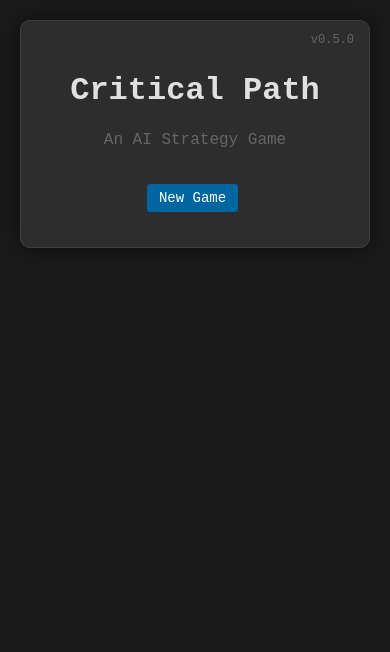
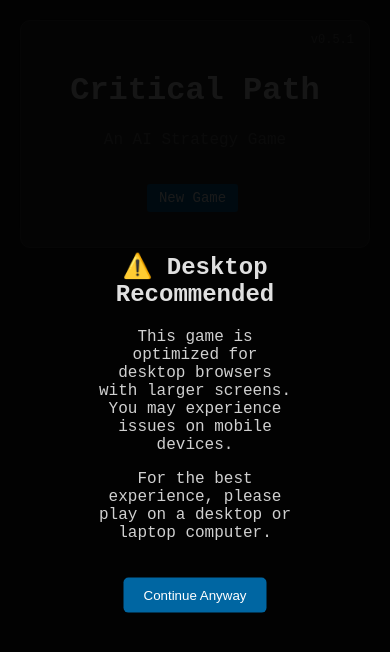
Before and after one commit to tkwa/save-the-world-game, a website with bundled scripts: page index.html in a window 390 px wide. Built offline with nearby package versions, Linux system fonts and the light colour scheme.

Commit message:
v0.5.1: Add mobile warning and bump patch version
- Add mobile UX warning overlay for screens <768px width
- Update package.json and game-core.js VERSION to v0.5.1
- Update CHANGELOG.md with comprehensive v0.5.1 release notes
- Mobile warning includes dismissible overlay with desktop recommendation

Tests: ✅ All passed (11ms, 14.28% coverage)

```diff
--- a/game-core.js
+++ b/game-core.js
@@ -50,7 +50,7 @@ import {
 /* global continueToNextPhase */
 /* eslint-enable no-unused-vars */
 
-const VERSION = "v0.5.0"
+const VERSION = "v0.5.1"
 
 
 // Technology visibility conditions - functions that determine if a tech should be visible
--- a/index.html
+++ b/index.html
@@ -238,6 +238,16 @@
     </style>
 </head>
 <body>
+    <!-- Mobile warning -->
+    <div id="mobile-warning" style="display: none; position: fixed; top: 0; left: 0; width: 100%; height: 100%; background-color: rgba(0,0,0,0.9); z-index: 9999; color: white; text-align: center; padding: 20px; box-sizing: border-box;">
+        <div style="position: absolute; top: 50%; left: 50%; transform: translate(-50%, -50%); max-width: 400px;">
+            <h2>⚠️ Desktop Recommended</h2>
+            <p>This game is optimized for desktop browsers with larger screens. You may experience issues on mobile devices.</p>
+            <p>For the best experience, please play on a desktop or laptop computer.</p>
+            <button onclick="document.getElementById('mobile-warning').style.display='none'" style="background-color: #0066a2; color: white; padding: 10px 20px; border: none; border-radius: 5px; margin-top: 20px; cursor: pointer;">Continue Anyway</button>
+        </div>
+    </div>
+
     <div class="container">
         <h1>Critical Path</h1>
         <p style="text-align: center; color: #666;">An AI Strategy Game</p>
@@ -398,6 +408,14 @@
         </div>
     </div>
 
+    <!-- Mobile detection script -->
+    <script>
+        // Check if screen width is less than 768px (typical mobile breakpoint)
+        if (window.innerWidth < 768) {
+            document.getElementById('mobile-warning').style.display = 'block';
+        }
+    </script>
+
     <!-- JavaScript Files (ES modules) -->
     <script type="module" src="game-core.js"></script>
 </body>
--- a/package.json
+++ b/package.json
@@ -1,6 +1,6 @@
 {
   "name": "save-the-world-game",
-  "version": "0.5.0",
+  "version": "0.5.1",
   "description": "AI Strategy Game",
   "type": "module",
   "scripts": {
```
Also changed, not shown: CHANGELOG.md.
